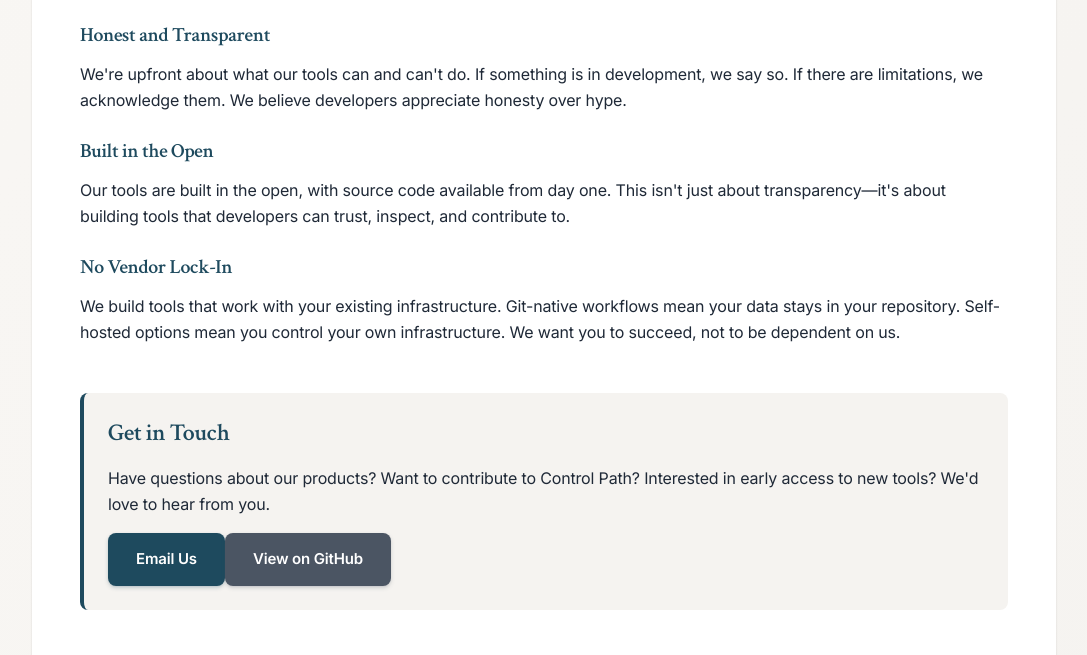
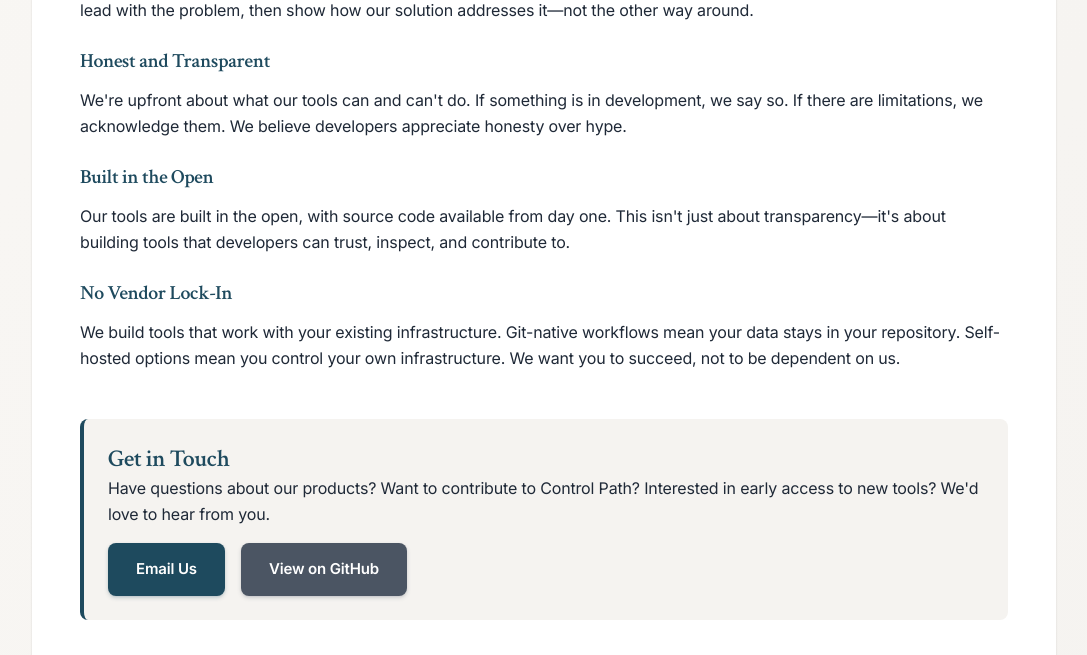
Before and after one commit to release-workshop/website, a website: page index.html in a window 1280 px wide. Shown: the part 1632-2287 px from the top of the page, without its empty margins (96-1183 px from the left). Drawn offline with Linux system fonts and the light colour scheme.

Commit message:
tweaks for links

```diff
--- a/index.html
+++ b/index.html
@@ -246,12 +246,12 @@
         </section>
 
         <!-- Contact Section -->
-        <section class="mb-12 p-6 rounded-lg bg-subtle highlight-box" id="contact">
-            <h2 class="text-2xl font-semibold mb-4">Get in Touch</h2>
+        <section class="mb-12 p-6 rounded-lg bg-subtle highlight-box" role="status" aria-live="polite">
+            <h2 class="text-2xl font-semibold">Get in Touch</h2>
             <p class="leading-relaxed mb-4">
                 Have questions about our products? Want to contribute to Control Path? Interested in early access to new tools? We'd love to hear from you.
             </p>
-            <div class="flex flex-wrap space-x-4">
+            <div class="mt-4 flex flex-wrap gap-4">
                 <a href="mailto:chris@releaseworkshop.com" class="btn-primary" aria-label="Send email to chris@releaseworkshop.com">
                     Email Us
                 </a>
```
Also changed, not shown: tailwind.css.
